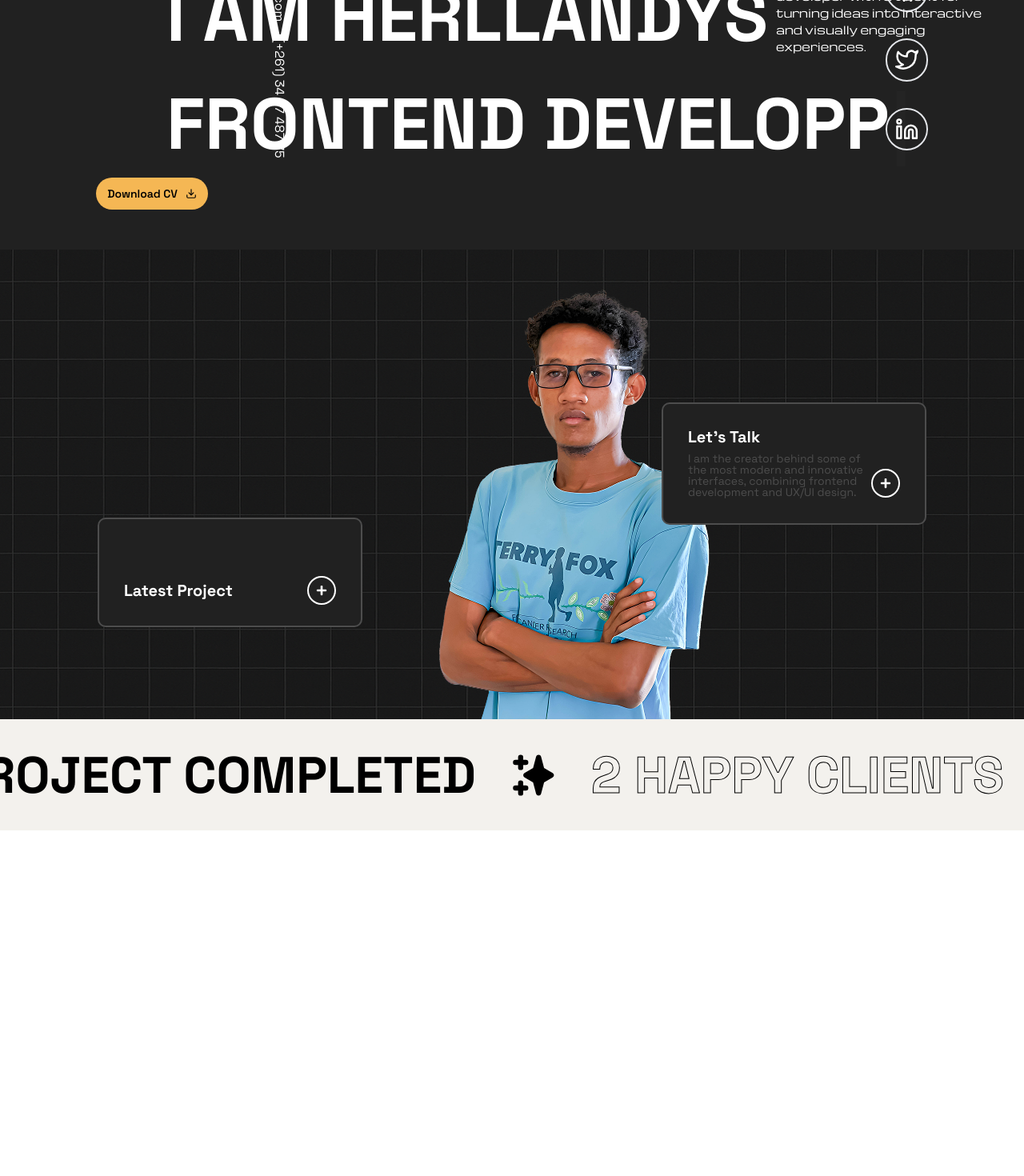
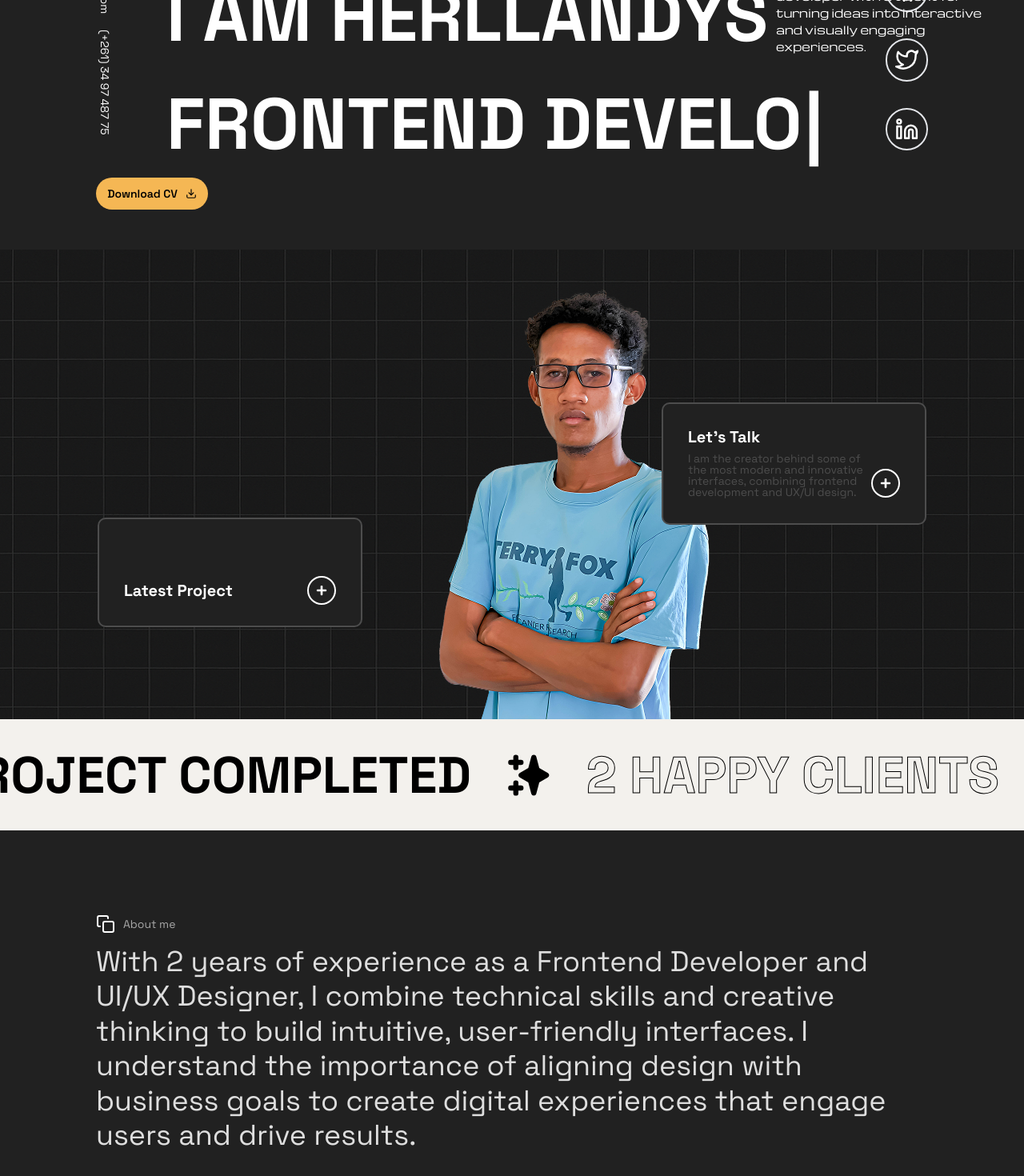
Before and after one commit to DidisGamos/Herllandys-Amoros-Christy-Portfolio, a React (Vite) app: page / in a window 1280 px wide. Shown: the part 336-1806 px from the top of the page at 80% size. Before the commit the page ends 1374 px from the top, so only its background shows below. Built offline with nearby package versions, Linux system fonts and the light colour scheme.

Commit message:
Feature / All

```diff
--- a/src/AllPage.jsx
+++ b/src/AllPage.jsx
@@ -3,6 +3,7 @@ import Header from "./_components/Header/Header";
 import Hero from "./_components/Hero/Hero";
 import Hero2 from "./_components/Hero/Hero2";
 import Bars from "./_components/_ui/Bars";
+import Skills from "./_components/Skills/Skills";
 
 export default function AllPage() {
   return (
@@ -13,6 +14,9 @@ export default function AllPage() {
       </div>
       <Hero2 />
       <Bars />
+      <div className="px-[30px] max-md:px-[20px] lg:px-[120px] py-[105px]">
+        <Skills />
+      </div>
     </div>
   );
 }
--- a/src/_components/Hero/Hero.jsx
+++ b/src/_components/Hero/Hero.jsx
@@ -64,11 +64,11 @@ function Hero() {
       </div>
 
       {/* Names */}
-      <div className="text-white flex flex-col">
-        <div className="hidden max-md:block lg:block relative">
-          <div className="absolute flex max-md:hidden lg:flex gap-5 left-0 top-[140px] rotate-90">
+      <div className="text-white">
+        <div className="hidden max-md:block lg:block relative ">
+          <div className="absolute max-md:hidden max-md:top-0 top-[140px] max-md:flex-col flex max-md:gap-2 gap-5 max-md:rotate-0 rotate-90 max-md:left-0 left-[-191px]">
             {Call.map((social, index) => (
-              <p key={index} href="#" className="text-white bg-transparent">
+              <p key={index} href="#" className="text-white text-[14px]">
                 {social.name}
               </p>
             ))}
--- /dev/null
+++ b/src/_components/Skills/Skills.jsx
@@ -0,0 +1,29 @@
+import React from "react";
+import SmallTitle from "../_ui/SmallTitle";
+
+function Skills() {
+  return (
+    <div>
+      <div className="flex flex-col gap-[13px]">
+        <div>
+          <SmallTitle />
+        </div>
+        <div>
+          <p className="text-[16px] sm:text-[20px] md:text-[25px] lg:text-[30px] xl:text-[35.8px] text-[#DEDEDE] w-full max-w-[1200px] leading-[1.2] md:leading-[1.3] lg:leading-[1.4] xl:leading-[43.452px] px-4 sm:px-6 md:px-8 lg:px-0">
+            With 2 years of experience as a Frontend Developer and UI/UX
+            Designer, I combine technical skills and creative thinking to build
+            intuitive, user-friendly interfaces. I understand the importance of
+            aligning design with business goals to create digital experiences
+            that engage users and drive results.
+          </p>
+        </div>
+      </div>
+
+      <div>
+        <div></div>
+      </div>
+    </div>
+  );
+}
+
+export default Skills;
--- /dev/null
+++ b/src/_components/_ui/SmallTitle.jsx
@@ -0,0 +1,17 @@
+import React from 'react'
+import { FiCopy } from 'react-icons/fi'
+
+function SmallTitle() {
+  return (
+    <div className="flex items-center gap-[10px] text-white">
+      <div>
+        <FiCopy className="h-[24px] w-[24px]" />
+      </div>
+      <div>
+        <p className="text-[14px] text-[#A8A8A8] font-normal">About me</p>
+      </div>
+    </div>
+  );
+}
+
+export default SmallTitle
```
